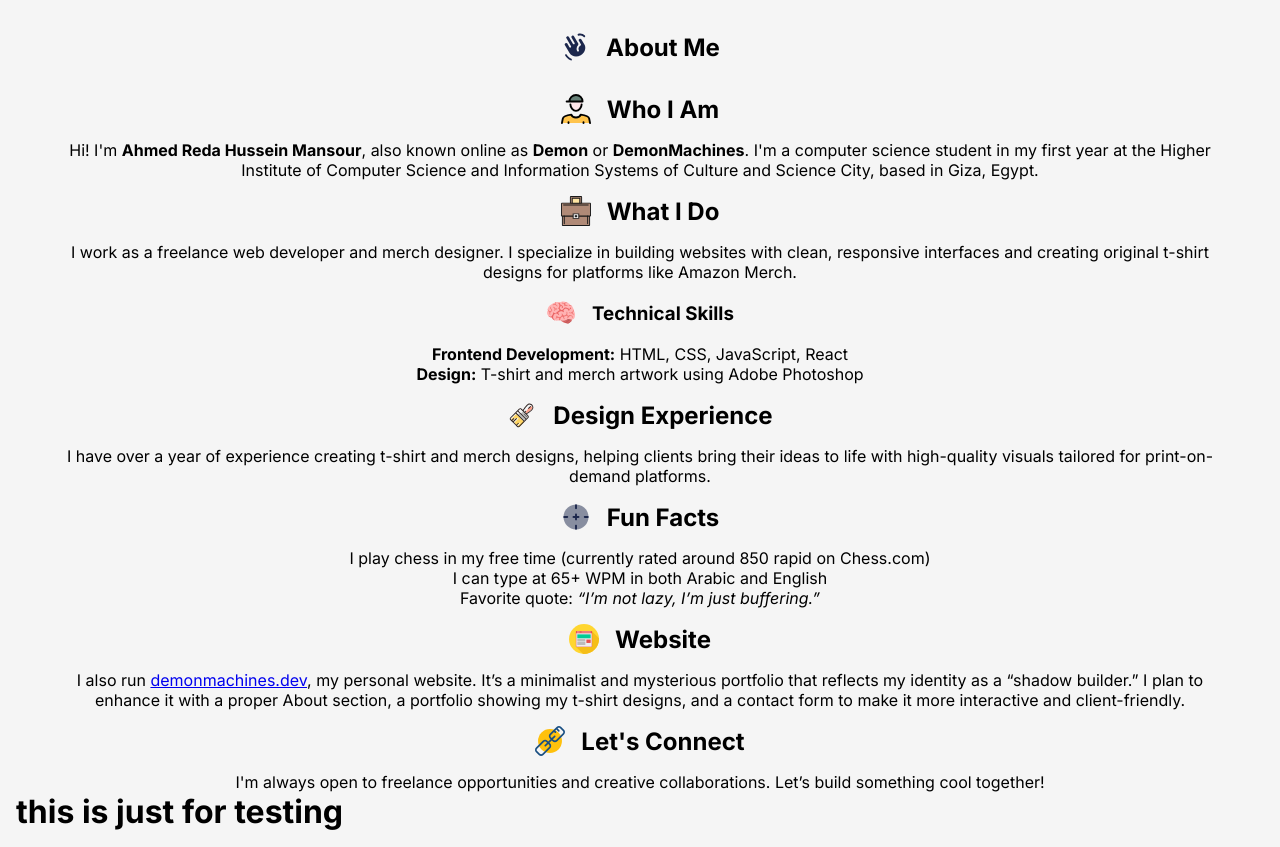
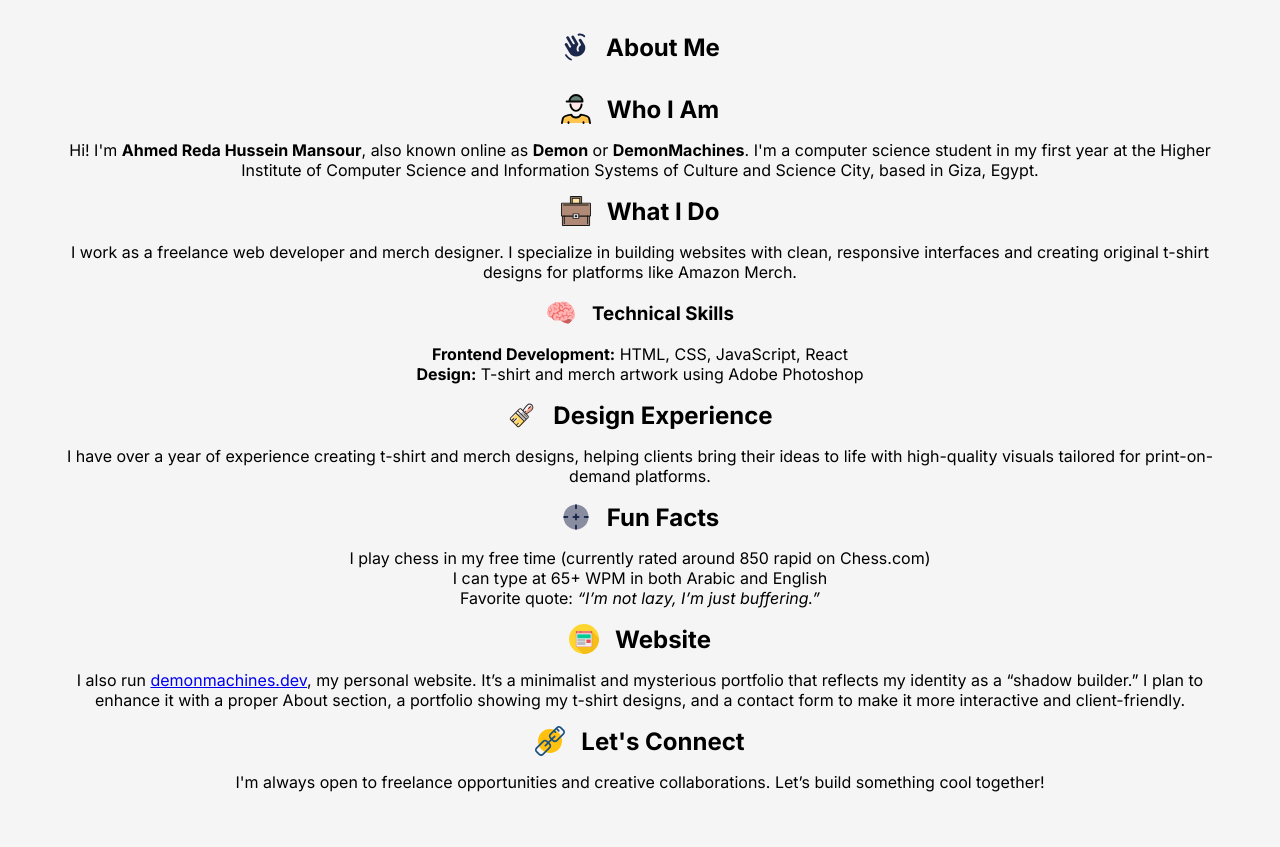
Before and after one commit to demonmachines/demonmachines, a plain HTML site: page warehouse/index.html in a window 1280 px wide. After the commit the page ends 808 px from the top, so only its background shows below. Drawn offline with Linux system fonts and the light colour scheme.

Commit message:
Update index.html

```diff
--- a/warehouse/index.html
+++ b/warehouse/index.html
@@ -13,6 +13,5 @@
   </head>
   <body>
     <div id="root"></div>
-    <h1>this is just for testing</h1>
   </body>
 </html>
```
